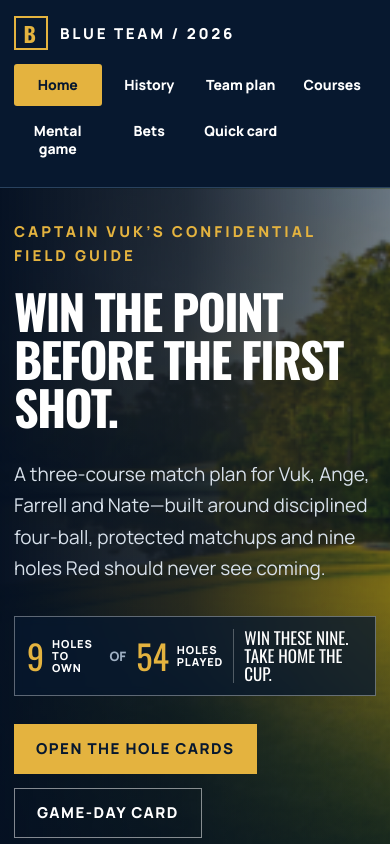
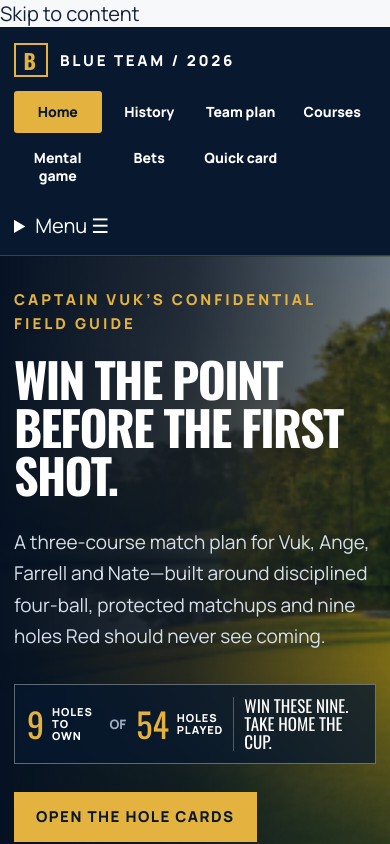
Before and after one commit to bvwolfden/bvwolfden.github.io, a Next.js app: page / in a window 390 px wide. Shown: the top 844 px of the page. Built offline with nearby package versions, Linux system fonts and the light colour scheme.

Commit message:
Improve mobile navigation, readable type and accessible responsive layouts

```diff
--- a/app/site-navigation.tsx
+++ b/app/site-navigation.tsx
@@ -1,6 +1,6 @@
 'use client';
 
-import { useEffect } from 'react';
+import { useEffect, useRef } from 'react';
 
 const links = [
   ['home', '/', 'Home'], ['history', '/history/', 'History'],
@@ -16,6 +16,23 @@ const legacyLinks: Record<string, string> = {
 };
 
 export default function SiteNavigation({ current }: { current: string }) {
+  const menu = useRef<HTMLDetailsElement>(null);
+  useEffect(() => {
+    const closeOnEscape = (event: KeyboardEvent) => {
+      if (event.key === 'Escape' && menu.current?.open) {
+        menu.current.open = false;
+        menu.current.querySelector('summary')?.focus();
+      }
+    };
+    const desktop = window.matchMedia('(min-width: 68rem)');
+    const closeOnDesktop = () => { if (desktop.matches && menu.current) menu.current.open = false; };
+    document.addEventListener('keydown', closeOnEscape);
+    desktop.addEventListener('change', closeOnDesktop);
+    return () => {
+      document.removeEventListener('keydown', closeOnEscape);
+      desktop.removeEventListener('change', closeOnDesktop);
+    };
+  }, []);
   useEffect(() => {
     if (current !== 'home') return;
     const followOldLink = () => {
@@ -27,10 +44,15 @@ export default function SiteNavigation({ current }: { current: string }) {
     return () => window.removeEventListener('hashchange', followOldLink);
   }, [current]);
 
-  return <header className="site-header">
+  const navigationLinks = links.map(([key, href, label]) => <a key={key} href={href} aria-current={current === key ? 'page' : undefined}>{label}</a>);
+  return <><a className="skip-link" href="#top">Skip to content</a><header className="site-header">
     <div className="shell site-header-inner">
       <a className="brand" href="/" aria-label="Blue Team home"><span className="brand-mark">B</span><span>BLUE TEAM / 2026</span></a>
-      <nav className="site-links" aria-label="Playbook navigation">{links.map(([key, href, label]) => <a key={key} href={href} aria-current={current === key ? 'page' : undefined}>{label}</a>)}</nav>
+      <nav className="site-links desktop-links" aria-label="Playbook navigation">{navigationLinks}</nav>
+      <details ref={menu} className="mobile-menu">
+        <summary>Menu <span aria-hidden="true">☰</span></summary>
+        <nav className="site-links" aria-label="Playbook navigation">{navigationLinks}</nav>
+      </details>
     </div>
-  </header>;
+  </header></>;
 }
```
